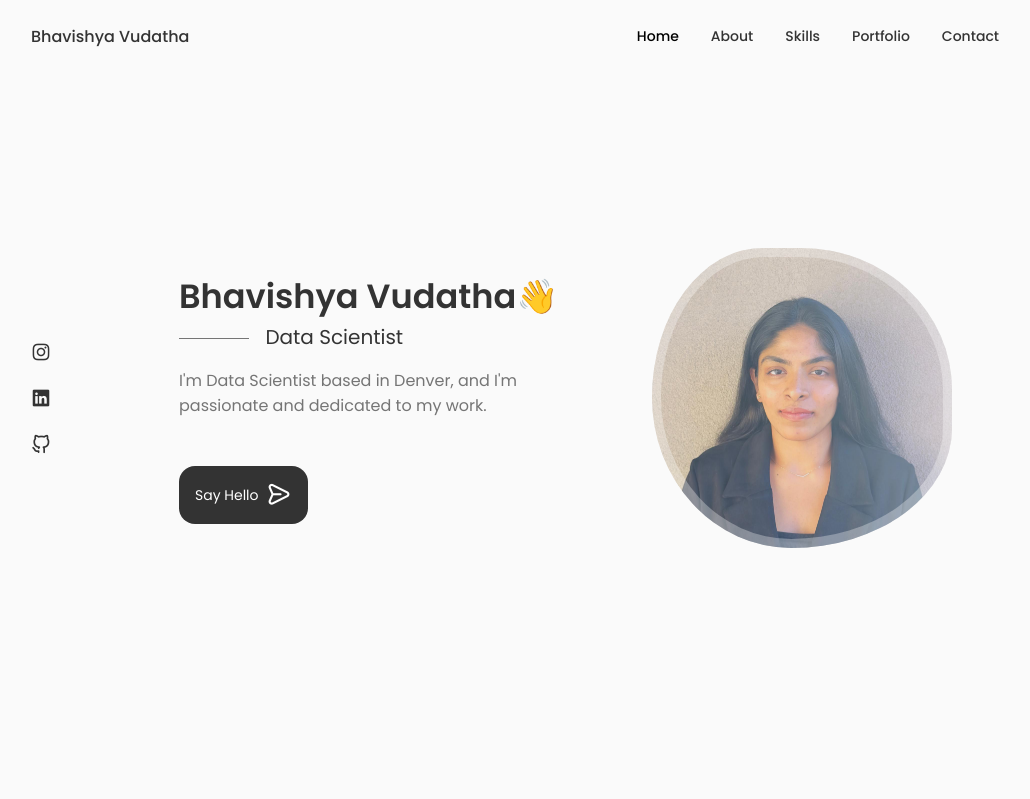
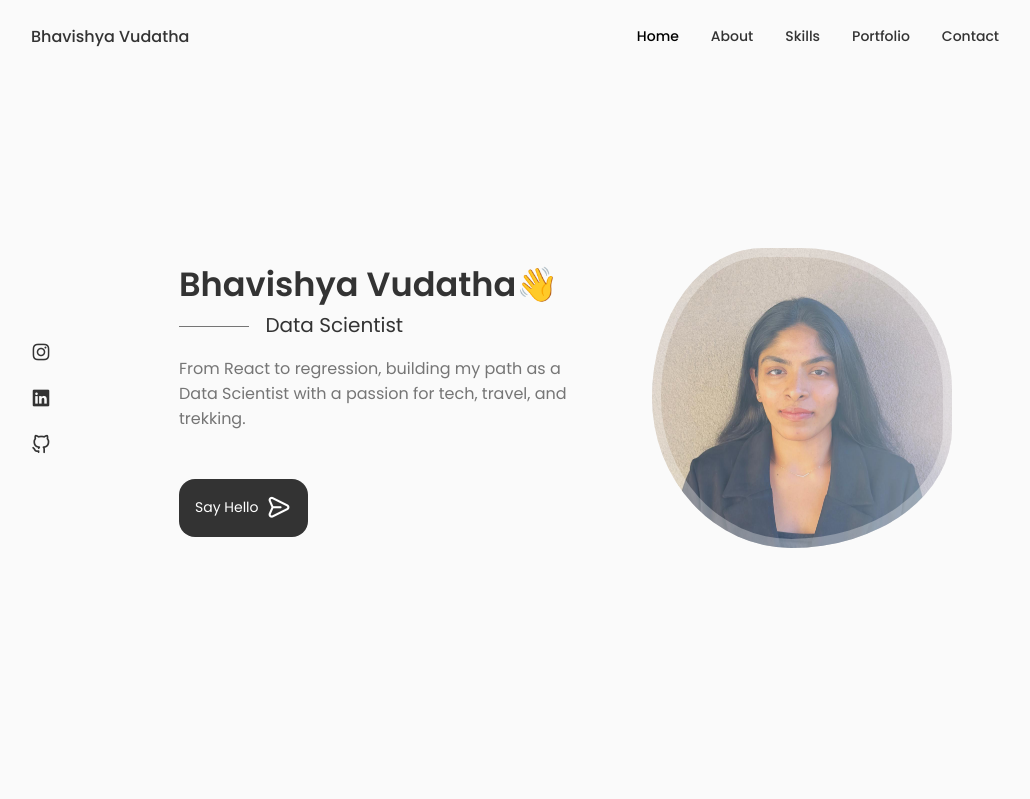
Before and after one commit to bhavi40/Portfolio, a React (Vite) app: page / in a window 1280 px wide. Shown: the top 799 px of the page, without its empty margins (125-1155 px from the left). Built offline with nearby package versions, Linux system fonts and the light colour scheme.

Commit message:
Updated new Resume & Changed caption

```diff
--- a/src/components/home/Data.jsx
+++ b/src/components/home/Data.jsx
@@ -6,7 +6,7 @@ function Data(){
             </h1>
             <h3 className="home__subtitle">Data Scientist</h3>
             <p className="home__description">
-                I&apos;m Data Scientist based in Denver, and I&apos;m passionate and dedicated to my work.
+                  From React to regression, building my path as a Data Scientist with a passion for tech, travel, and trekking.
             </p>
             <a href="#contact" className="button button--flex">
                 Say Hello
```
Also changed, not shown: 1 other file (tests, documents, lock files or other folders).
